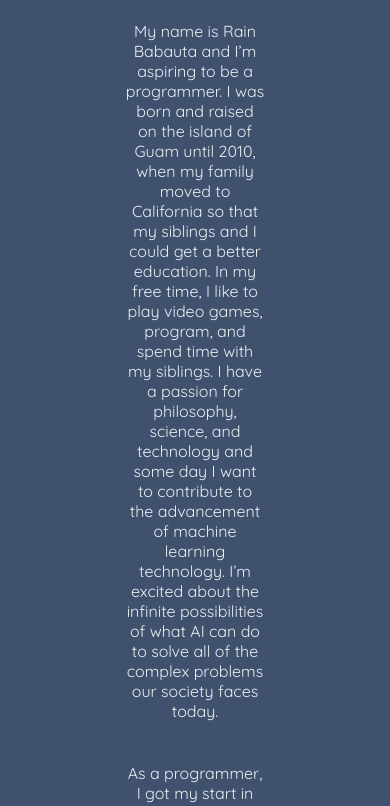
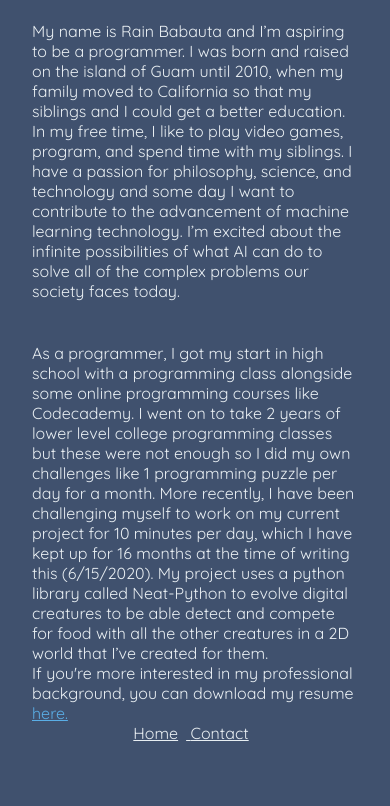
Before and after one commit to RAINBOBOBO/personalWebsite, a plain HTML site: page about.html in a window 390 px wide. Shown: the part 160-966 px from the top of the page. After the commit the page ends 931 px from the top, so only its background shows below. Drawn offline with Linux system fonts and the light colour scheme.

Commit message:
Add files via upload

```diff
--- a/style.css
+++ b/style.css
@@ -73,13 +73,13 @@ footer {
     margin: auto;
     width: 50%;
     min-height: 90vh;
-    max-width: 70vh;
 }
 
 #page-title {
     height: 80px;
     font-size: 75px;
     display: block;
+    text-align: center;
 }
 
 #page-nav {
@@ -88,7 +88,7 @@ footer {
 }
 
 #about-p {
-    text-align: center;
+    text-align: left;
     display: block;
 }
 
@@ -108,11 +108,20 @@ footer {
 @media screen and (max-width: 800px) {
 
 	#about-p {
-		max-width: 70em;
+		max-width: 100%;
 		margin: 0 auto;
 		padding: 0 1.5em;
 		overflow: hidden;
-	}
+    }
+
+    #page-center {
+        display: block;
+        text-align: center;
+        position: relative;
+        margin: auto;
+        width: 100%;
+        min-height: 90vh;
+    }
 
 	footer a .product-card {
 		min-width: 14em;
```
